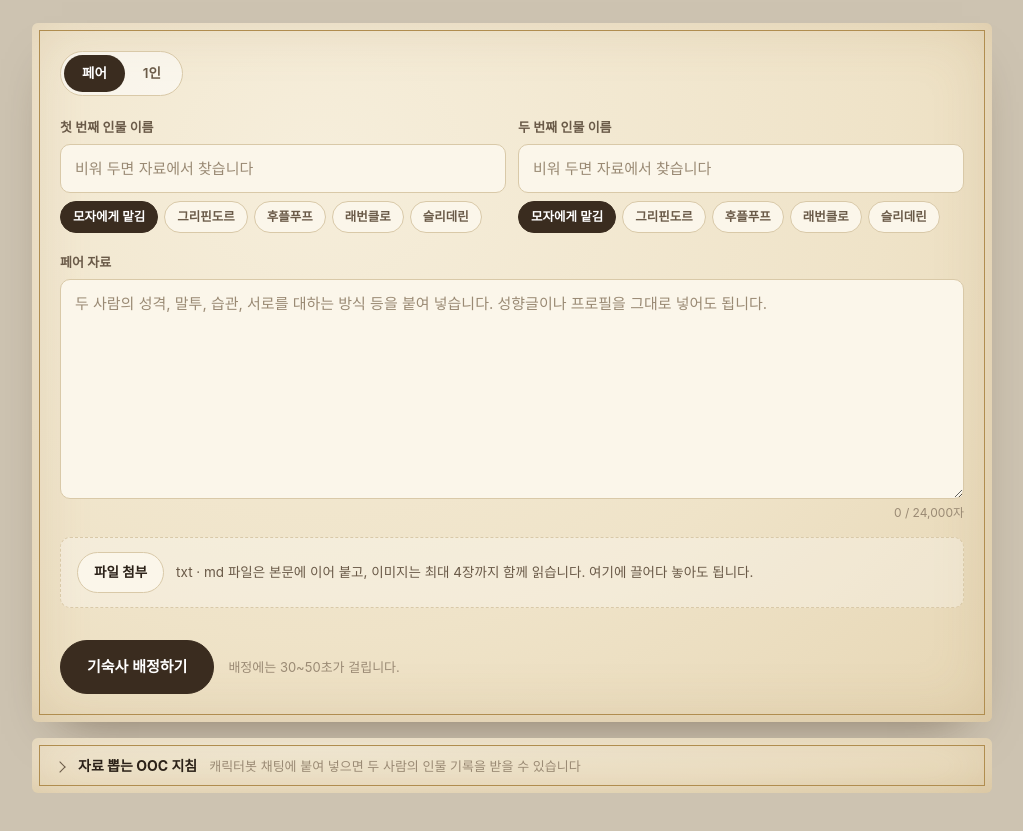
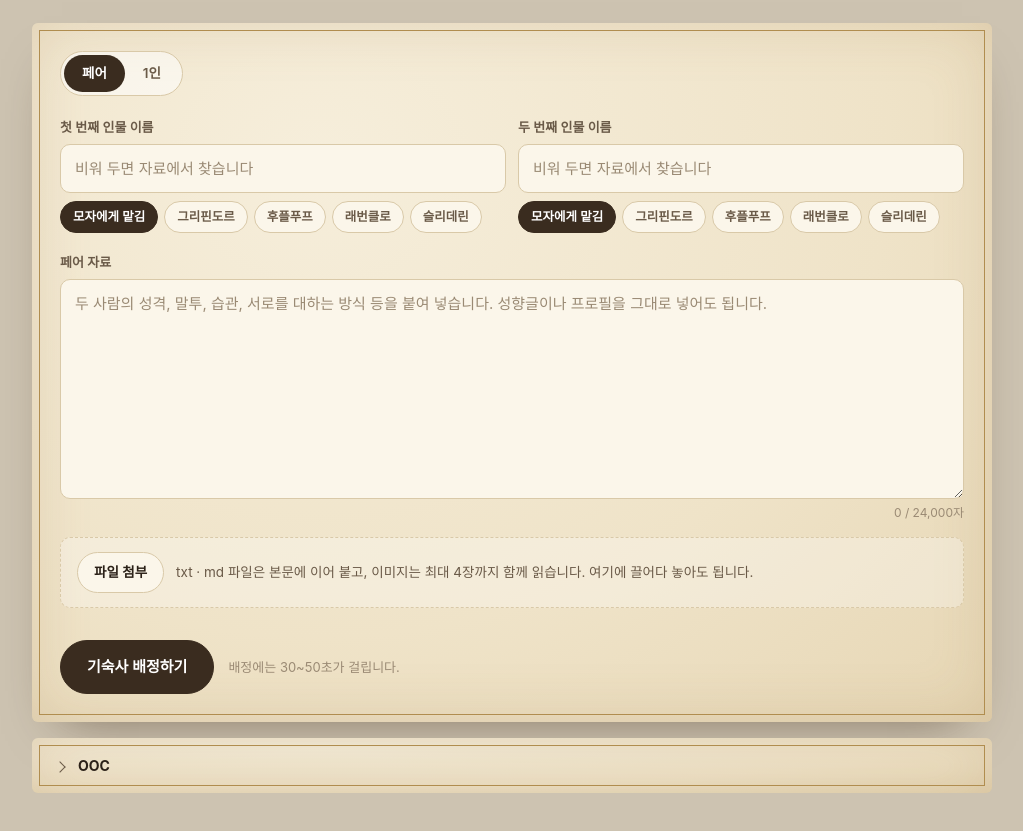
Before and after one commit to ForJ-FromS/hogwartssorting, a plain HTML site: page index.html in a window 1280 px wide. Shown: the part 165-996 px from the top of the page, without its empty margins (128-1151 px from the left). Drawn offline with nearby package versions, Linux system fonts and the light colour scheme; a web font is replaced by a local one.

Commit message:
Shorten OOC panel label
Co-Authored-By: Claude Opus 5.5 <noreply@anthropic.com>
Claude-Session: https://claude.ai/code/session_01EtPCZzyHTEdgoBiXw328J9

```diff
--- a/index.html
+++ b/index.html
@@ -324,7 +324,7 @@
 
   <!-- OOC 지침 -->
   <details class="panel ooc" id="ooc">
-    <summary>자료 뽑는 OOC 지침 <span class="hint">캐릭터봇 채팅에 붙여 넣으면 두 사람의 인물 기록을 받을 수 있습니다</span></summary>
+    <summary>OOC</summary>
     <pre id="ooctext">*OOC: 롤플레잉을 잠시 멈추고 아래 인물 기록을 작성한다. 끝나면 멈추고 다음 지시를 기다린다.
 - 지금까지의 설정·대화·행동만 근거로 쓴다. 지어내지 않는다. 말과 행동이 다르면 행동 우선.
 - 세계관·직업·소속은 배경으로만 두고, 인물이 어떻게 자랐고 무엇을 겪었는지, 어떻게 판단하고 움직이는지를 중심으로 쓴다.
```
